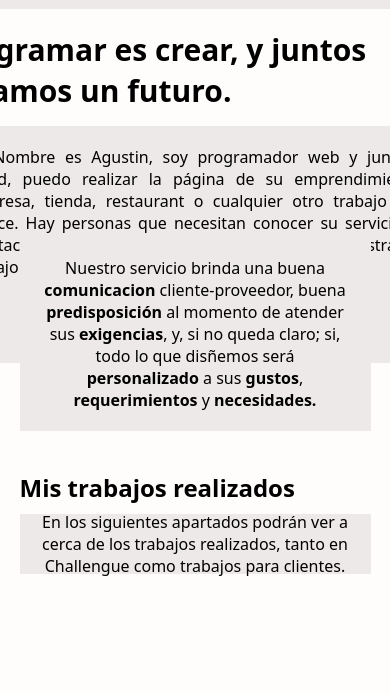
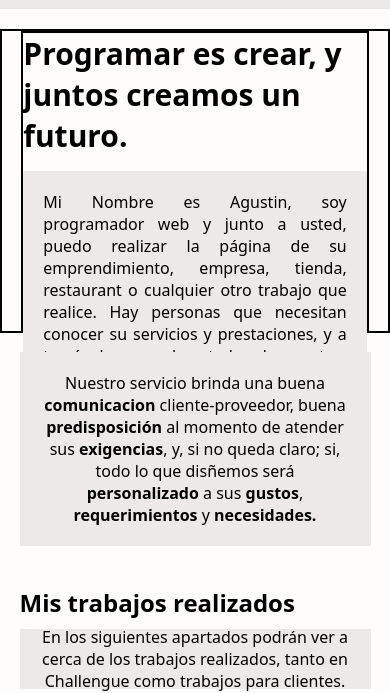
Before and after one commit to AgusssCarrizo/segundo-trabajo, a plain HTML site: page index.html in a window 390 px wide. Shown: the part 103-796 px from the top of the page. Drawn offline with nearby package versions, Linux system fonts and the light colour scheme.

Commit message:
responsive

```diff
--- a/media.css
+++ b/media.css
@@ -25,18 +25,26 @@
 		gap: 10px;
 	}
 	@media (max-width: 768px) {
-		.hero {
-			margin: 0%;
-		}
 		.container {
 			height: auto;
-			width: auto;
+			width: 100%;
+			display: flex;
+			flex-direction: column;
+			justify-content: center;
+			border: 2px solid black;
 		}
+		.hero {
+			border: 2px solid black;
+			margin: 0%;
+			height: 300px;
+			width: 90%;
+		}
+
 		.img {
 			display: none;
 		}
 		.info {
-			margin: 15% 5% 5% 5%;
+			margin: 5% 5% 5% 5%;
 		}
 		.apartados {
 			display: flex;
```
Also changed, not shown: index.html (+1 -0 lines).
